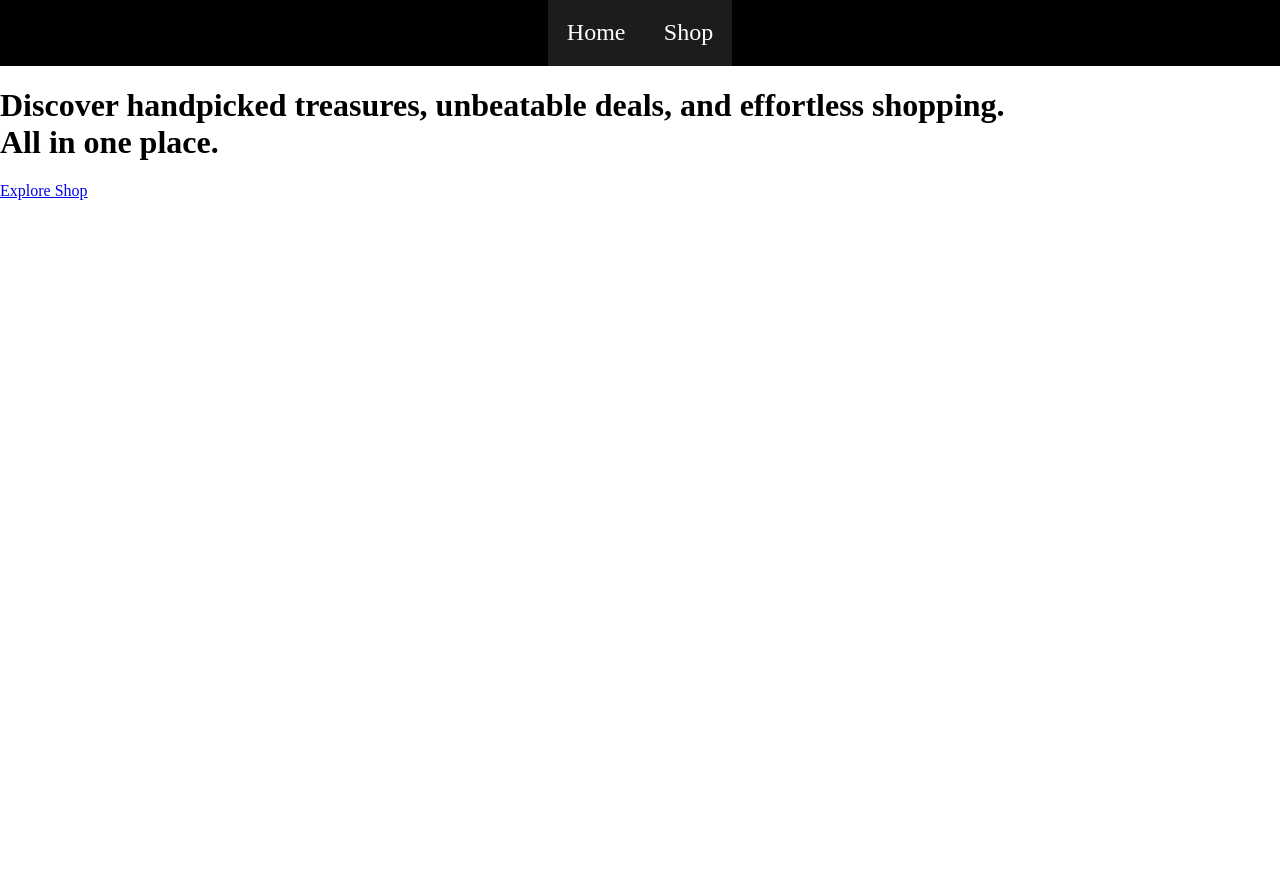
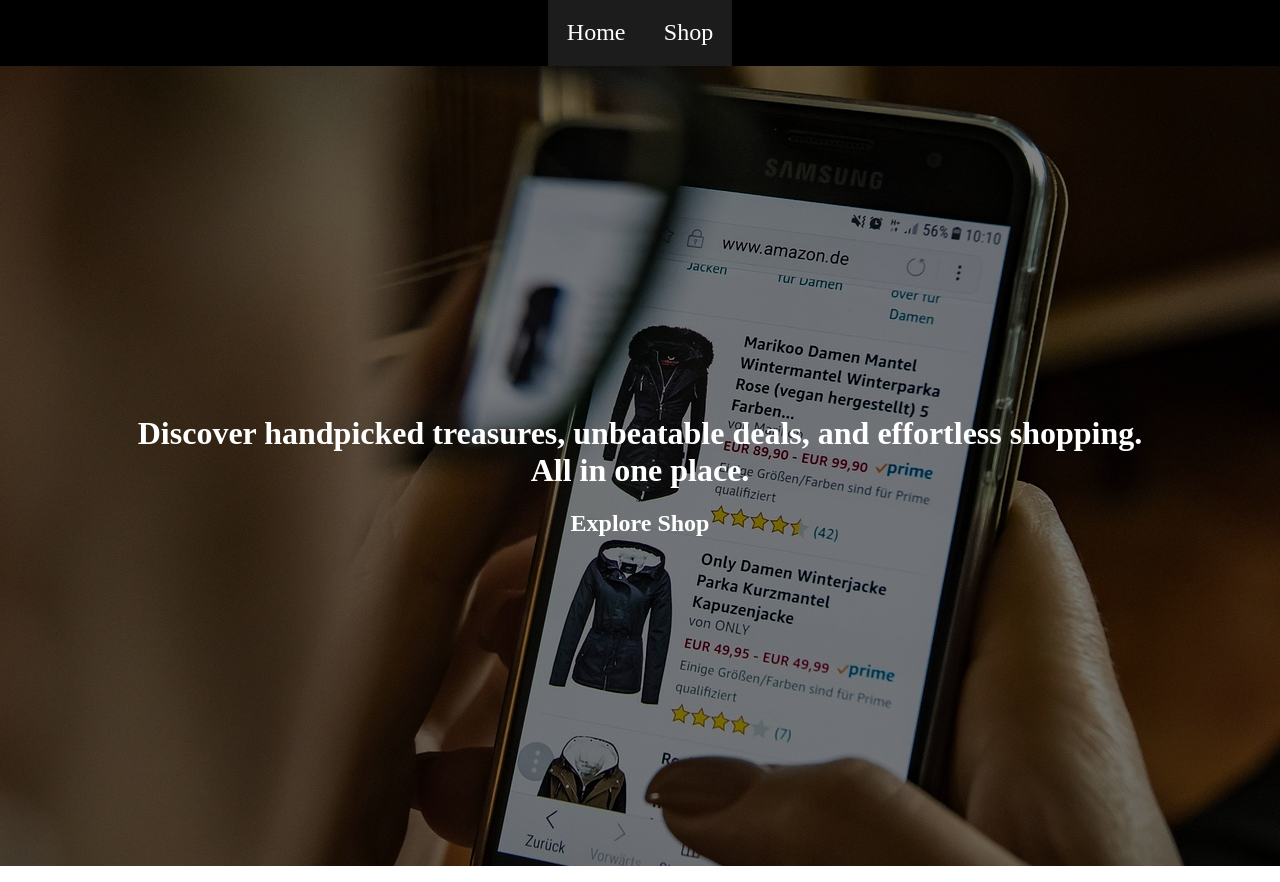
Before and after one commit to cesar-a-delacruz/shopping-cart, a React (Vite) app: page / in a window 1280 px wide. Before the commit the page ends 800 px from the top, so only its background shows below. Built offline with nearby package versions, Linux system fonts and the light colour scheme.

Commit message:
fix: style issues

```diff
--- a/src/components/main/cart/Cart.module.css
+++ b/src/components/main/cart/Cart.module.css
@@ -35,10 +35,13 @@ dialog ul li {
 
 dialog img {
   border-radius: 7px;
-  object-fit: cover;
+  object-fit: contain;
   width: 175px;
   height: 100px;
   border: 2px grey solid;
+}
+dialog p:first-of-type {
+  width: 300px;
 }
 dialog div.description > :is(:first-child, :last-child) {
   margin: 0;
--- a/src/components/main/product/Product.jsx
+++ b/src/components/main/product/Product.jsx
@@ -1,8 +1,8 @@
-import "./Product.module.css";
+import styles from "./Product.module.css";
 
 function Product({ data, addToCart }) {
   return (
-    <div className="product">
+    <div className={styles.product}>
       <img src={data.image} alt={data.title} />
 
       <p>
--- a/src/pages/error/Error.jsx
+++ b/src/pages/error/Error.jsx
@@ -1,9 +1,9 @@
 import { Link } from "react-router-dom";
-import "./Error.module.css";
+import styles from "./Error.module.css";
 
 function Error() {
   return (
-    <div className="error">
+    <div className={styles.error}>
       <h1>Oh no, this route doesn't exist!</h1>
       <Link to="/">
         You can go back to the home page by clicking here, though!
--- a/src/pages/home/Home.jsx
+++ b/src/pages/home/Home.jsx
@@ -1,8 +1,8 @@
-import "./Home.module.css";
+import styles from "./Home.module.css";
 
 function Home() {
   return (
-    <div id="home">
+    <div className={styles.home}>
       <h1>
         Discover handpicked treasures, unbeatable deals, and effortless
         shopping. <br /> All in one place.
--- a/src/pages/home/Home.module.css
+++ b/src/pages/home/Home.module.css
@@ -1,4 +1,4 @@
-div#home {
+div.home {
   background-image:
     linear-gradient(rgb(0, 0, 0, 50%), rgb(0, 0, 0, 50%)),
     url("/public/shop-homepage.jpg");
@@ -10,17 +10,17 @@ div#home {
   align-items: center;
   height: 100vh;
 }
-div#home * {
+div.home * {
   color: white;
   font-weight: bold;
   text-align: center;
 }
 
-div#home a {
+div.home a {
   font-size: 1.5rem;
   text-decoration: none;
 }
-div#home a:hover {
+div.home a:hover {
   font-size: 1.5rem;
   text-decoration: underline;
 }
--- a/src/pages/shop/Shop.jsx
+++ b/src/pages/shop/Shop.jsx
@@ -1,7 +1,7 @@
 import { useState } from "react";
 import Product from "../../components/main/product/Product";
 import Cart from "../../components/main/cart/Cart";
-import "./Shop.module.css";
+import styles from "./Shop.module.css";
 import useProducts from "../../hooks/useProducts";
 
 function Shop() {
@@ -16,7 +16,7 @@ function Shop() {
         <p>A network error was encountered</p>
       ) : (
         <>
-          <div id="products">
+          <div className={styles.products}>
             {products.map((product) => (
               <Product key={product.id} data={product} addToCart={addToCart} />
             ))}
--- a/src/pages/shop/Shop.module.css
+++ b/src/pages/shop/Shop.module.css
@@ -1,4 +1,4 @@
-div#products {
+div.products {
   display: grid;
   grid-template-columns: repeat(auto-fit, minmax(300px, 0.3fr));
   gap: 1.5rem;
```
